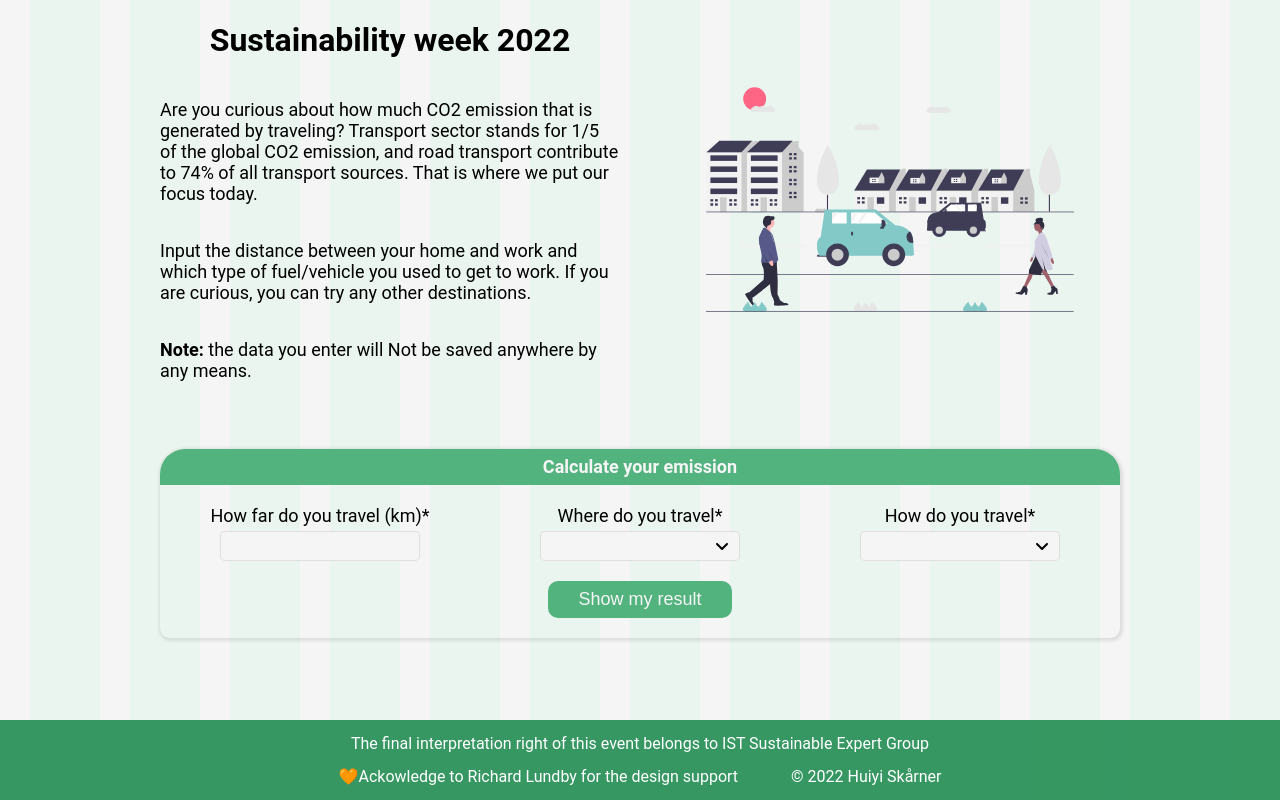
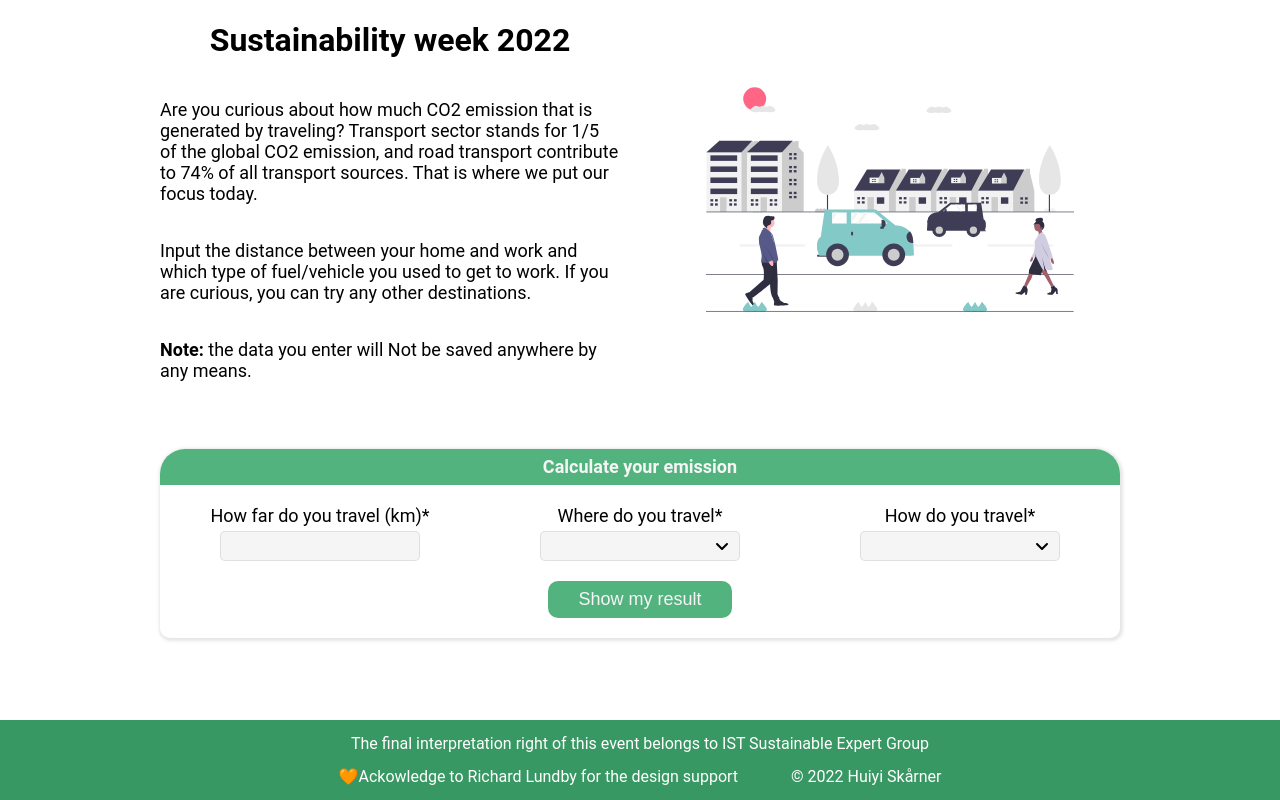
Before and after one commit to hui1010/sustainable-mobility, a React (Create React App) app: page / in a window 1280 px wide. Built offline with nearby package versions, Linux system fonts and the light colour scheme.

Commit message:
Removed background color

```diff
--- a/src/App.css
+++ b/src/App.css
@@ -26,13 +26,13 @@
 }
 
 html {
-  background: repeating-linear-gradient(
+  /* background: repeating-linear-gradient(
     to right,
     var(--bg-input),
     var(--bg-input) 30px,
     var(--bg-body) 10px,
     var(--bg-body) 100px
-  );
+  ); */
   min-width: 400px;
   padding-bottom: 100px;
 }
```
